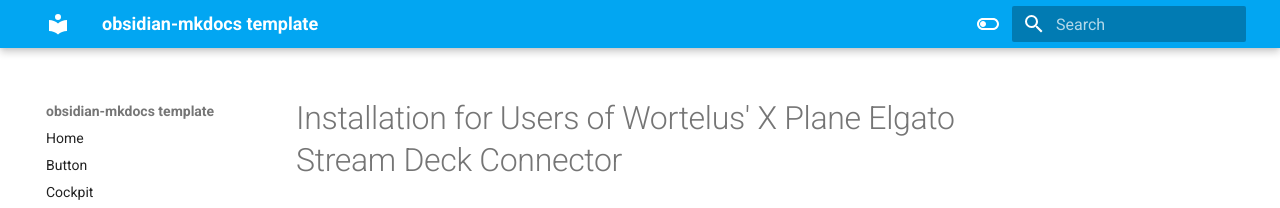
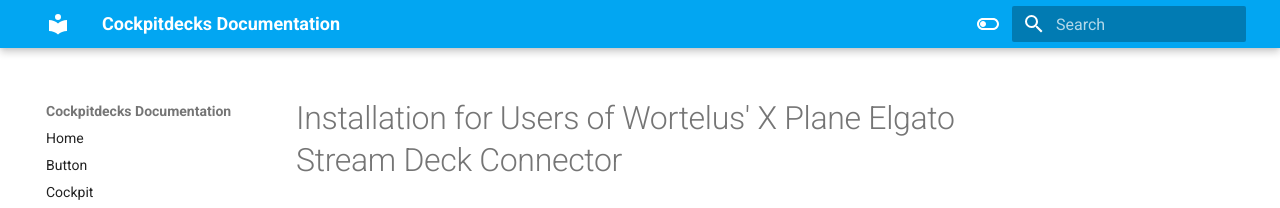
Before and after one commit to devleaks/cockpitdecks-docs, an MkDocs documentation site: the page built from docs/Installation for Users of Wortelus' X-Plane Elgato Stream Deck Connector.md, in a window 1280 px wide. Shown: the top 208 px of the page. Built offline with MkDocs 1.6.1 and Material for MkDocs 9.7.7, drawn with Linux system fonts in a browser that asks for light colours.

Commit message:
Changed site title

```diff
--- a/mkdocs.yml
+++ b/mkdocs.yml
@@ -1,4 +1,4 @@
-site_name: obsidian-mkdocs template
+site_name: Cockpitdecks Documentation
 
 theme:
     name: 'material'
```
